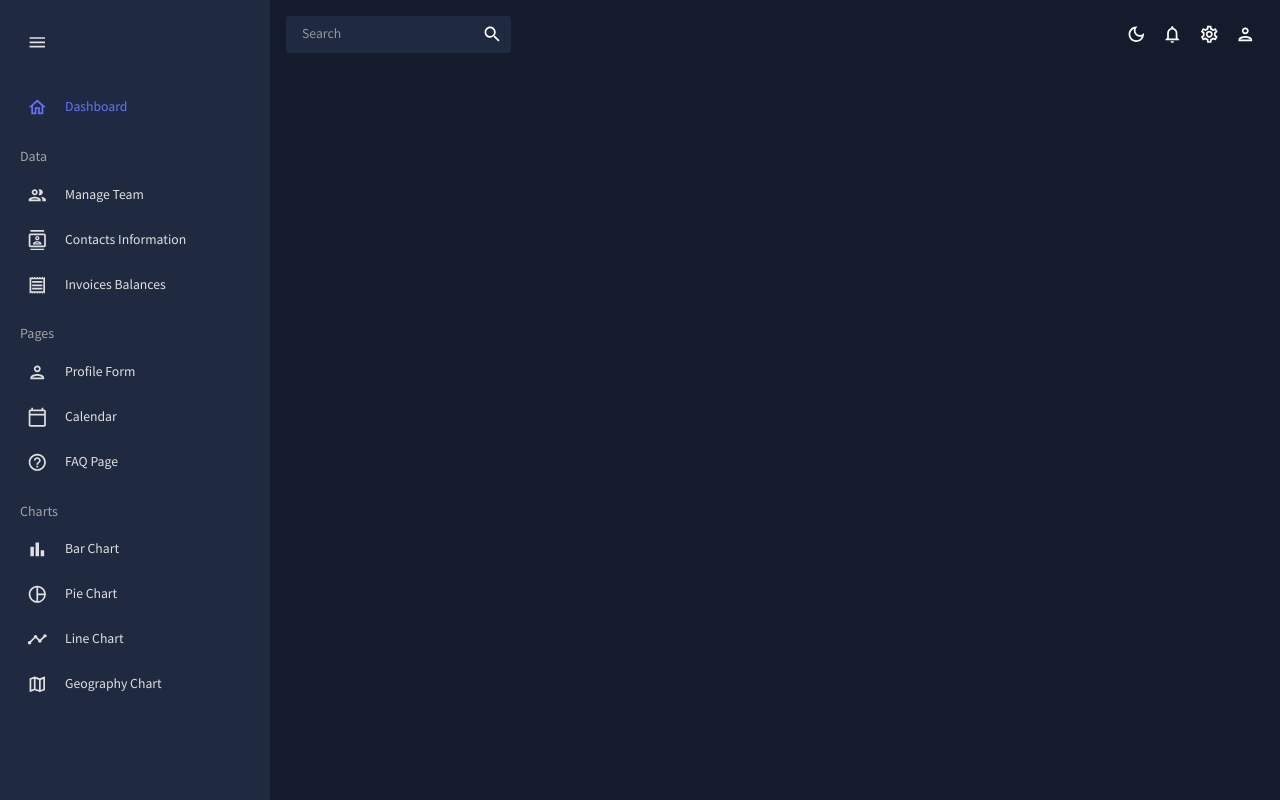
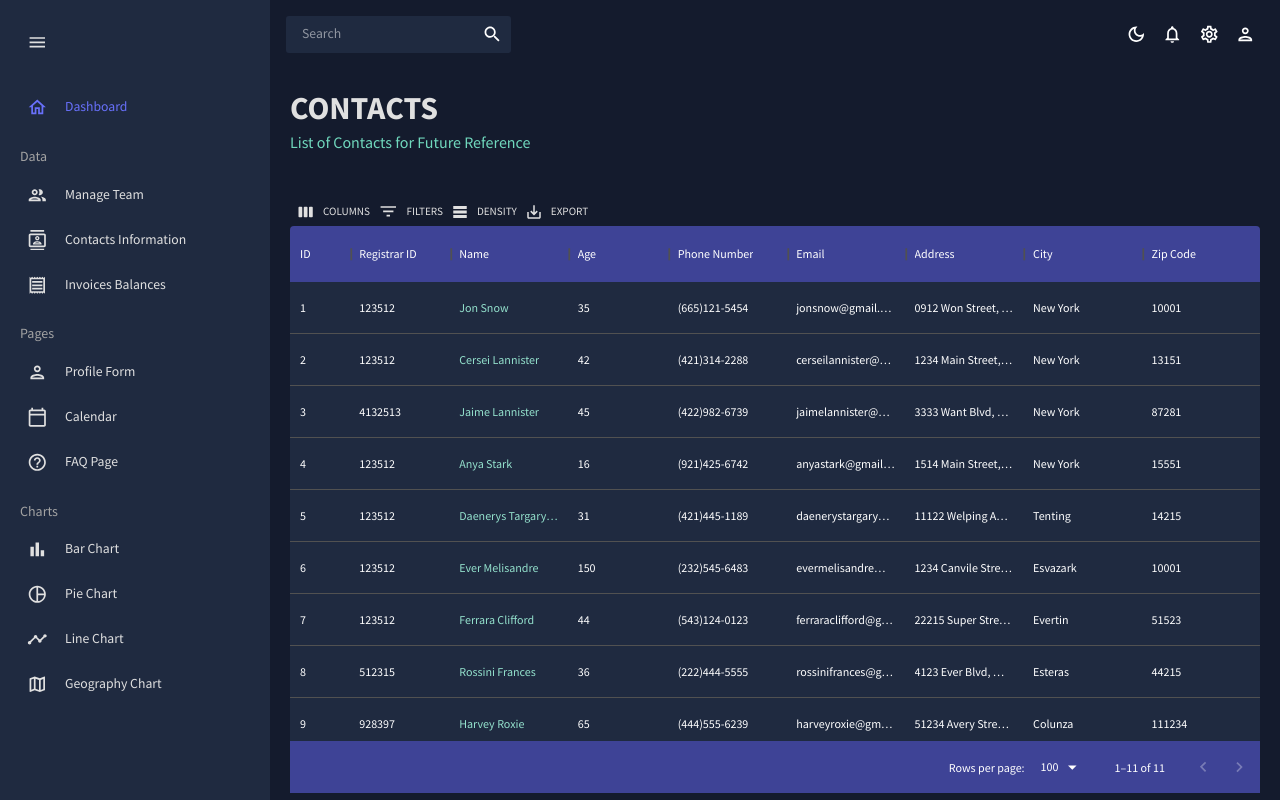
Before and after one commit to Mustafaisaev3/React-Admin-Dashboard, a React (Create React App) app: page /contacts in a window 1280 px wide. Built offline with nearby package versions, Linux system fonts and the light colour scheme.

Commit message:
Making contscts page

```diff
--- a/src/App.js
+++ b/src/App.js
@@ -5,8 +5,8 @@
 import Sidebar from "./scenes/global/Sidebar";
 import Dashboard from "./scenes/dashboard";
 import Team from "./scenes/team";
+import Contacts from "./scenes/contacts";
 // import Invoices from "./scenes/invoices";
-// import Contacts from "./scenes/contacts";
 // import Bar from "./scenes/bar";
 // import Form from "./scenes/form";
 // import Line from "./scenes/line";
@@ -30,8 +30,8 @@
             <Routes>
               <Route path="/" element={<Dashboard />} />
               <Route path="/team" element={<Team />} />
-              {/* <Route path="/contacts" element={<Contacts />} />
-              <Route path="/invoices" element={<Invoices />} />
+              <Route path="/contacts" element={<Contacts />} />
+              {/* <Route path="/invoices" element={<Invoices />} />
               <Route path="/form" element={<Form />} />
               <Route path="/bar" element={<Bar />} />
               <Route path="/pie" element={<Pie />} />
--- /dev/null
+++ b/src/scenes/contacts/index.jsx
@@ -0,0 +1,103 @@
+import { Box } from "@mui/material";
+import { DataGrid, GridToolbar } from "@mui/x-data-grid";
+import { tokens } from "../../theme";
+import { mockDataContacts } from "../../data/mockData";
+import Header from "../../components/Header";
+import { useTheme } from "@mui/material";
+
+const Contacts = () => {
+  const theme = useTheme();
+  const colors = tokens(theme.palette.mode);
+
+  const columns = [
+    { field: "id", headerName: "ID", flex: 0.5 },
+    { field: "registrarId", headerName: "Registrar ID" },
+    {
+      field: "name",
+      headerName: "Name",
+      flex: 1,
+      cellClassName: "name-column--cell",
+    },
+    {
+      field: "age",
+      headerName: "Age",
+      type: "number",
+      headerAlign: "left",
+      align: "left",
+    },
+    {
+      field: "phone",
+      headerName: "Phone Number",
+      flex: 1,
+    },
+    {
+      field: "email",
+      headerName: "Email",
+      flex: 1,
+    },
+    {
+      field: "address",
+      headerName: "Address",
+      flex: 1,
+    },
+    {
+      field: "city",
+      headerName: "City",
+      flex: 1,
+    },
+    {
+      field: "zipCode",
+      headerName: "Zip Code",
+      flex: 1,
+    },
+  ];
+
+  return (
+    <Box m="20px">
+      <Header
+        title="CONTACTS"
+        subtitle="List of Contacts for Future Reference"
+      />
+      <Box
+        m="40px 0 0 0"
+        height="75vh"
+        sx={{
+          "& .MuiDataGrid-root": {
+            border: "none",
+          },
+          "& .MuiDataGrid-cell": {
+            borderBottom: "none",
+          },
+          "& .name-column--cell": {
+            color: colors.greenAccent[300],
+          },
+          "& .MuiDataGrid-columnHeaders": {
+            backgroundColor: colors.blueAccent[700],
+            borderBottom: "none",
+          },
+          "& .MuiDataGrid-virtualScroller": {
+            backgroundColor: colors.primary[400],
+          },
+          "& .MuiDataGrid-footerContainer": {
+            borderTop: "none",
+            backgroundColor: colors.blueAccent[700],
+          },
+          "& .MuiCheckbox-root": {
+            color: `${colors.greenAccent[200]} !important`,
+          },
+          "& .MuiDataGrid-toolbarContainer .MuiButton-text": {
+            color: `${colors.grey[100]} !important`,
+          },
+        }}
+      >
+        <DataGrid
+          rows={mockDataContacts}
+          columns={columns}
+          components={{ Toolbar: GridToolbar }}
+        />
+      </Box>
+    </Box>
+  );
+};
+
+export default Contacts;
```
